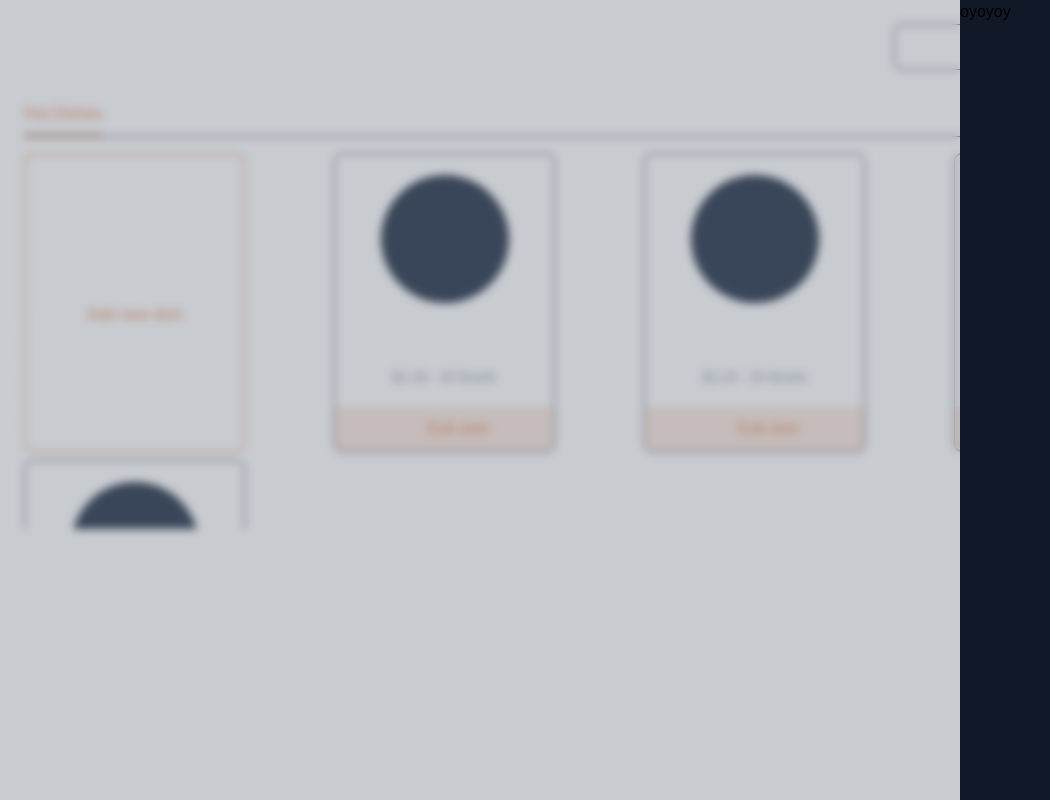
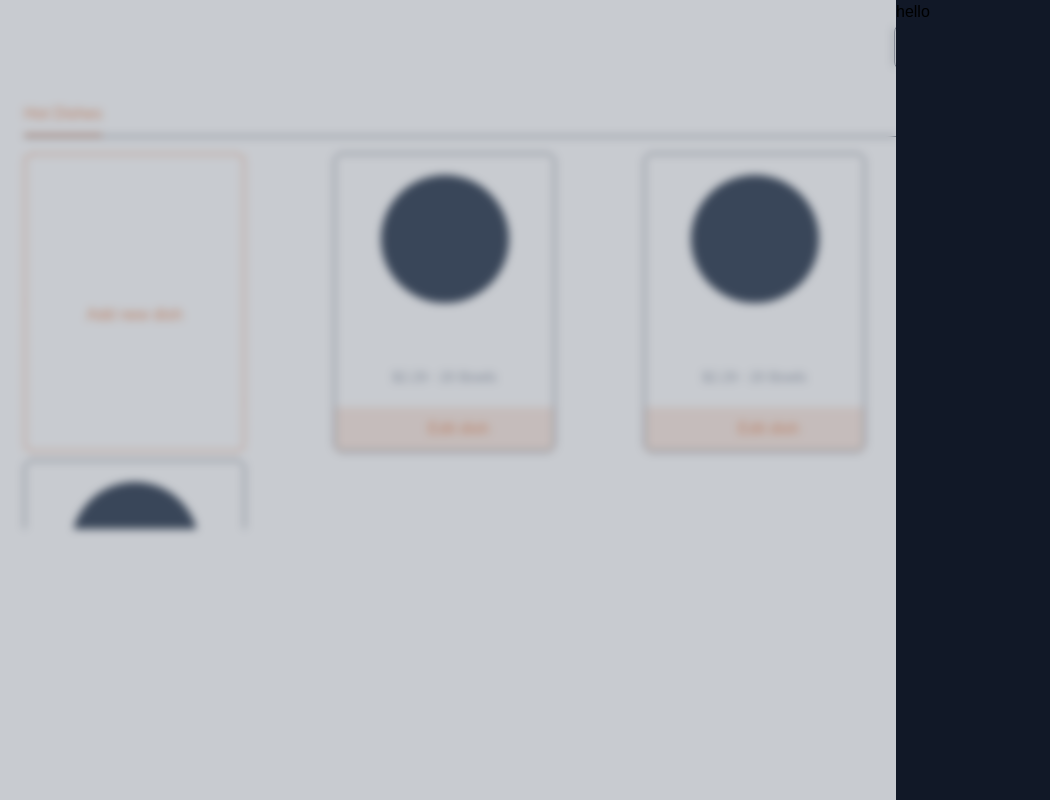
Before and after one commit to dantehduran/restaurant-pos, a Nuxt app: page /settings/products in a window 1280 px wide. Both pictures are taken after a click on the button "New Dish". Shown: the whole page, without its empty margins (0-1050 px from the left). Built offline with nearby package versions, Linux system fonts and the light colour scheme; some icons are missing.

Commit message:
backdrop component

```diff
--- a/components/Backdrop.vue
+++ b/components/Backdrop.vue
@@ -1,16 +1,16 @@
 <template>
-	<div class="w-full min-h-full absolute top-0 left-0 flex" v-if="active">
+	<div class="fixed inset-0 overflow-hidden z-20" v-if="active">
 		<div
-			class="backdrop-blur-sm bg-gray-600/30 flex-1 min-h-full"
-			@click="changeBackdrop"
+			class="backdrop-blur-sm bg-gray-600/30 absolute inset-0 z-40"
+			@click="$emit('show')"
 		></div>
-		<slot />
+		<div class="relative z-50">
+			<slot />
+		</div>
 	</div>
 </template>
 <script setup lang="ts">
-const props = defineProps<{
-	changeBackdrop: () => void;
+defineProps<{
 	active: boolean;
 }>();
-const { active } = toRefs(props);
 </script>
--- a/pages/dashboard.vue
+++ b/pages/dashboard.vue
@@ -2,7 +2,10 @@
 	<div class="flex">
 		<div class="flex flex-col gap-6 p-4 flex-1">
 			<header>
-				<h1 class="text-3xl font-semibold leading-loose text-white">
+				<h1
+					class="text-3xl font-semibold leading-loose text-white"
+					@click="backdropStatus = true"
+				>
 					Dashboard
 				</h1>
 				<div class="text-gray-300">Friday 5 Aug, 2022</div>
@@ -16,3 +19,6 @@
 		</aside>
 	</div>
 </template>
+<script setup lang="ts">
+const backdropStatus = ref(false);
+</script>
--- a/pages/settings/products.vue
+++ b/pages/settings/products.vue
@@ -48,13 +48,12 @@
 			<DishCard />
 		</div>
 		<Backdrop
-			:active="backdropStatus"
-			:change-backdrop="() => (backdropStatus = false)"
-			@wheel.prevent
-			@touchmove.prevent
-			@scroll.prevent
+			:active.sync="backdropStatus"
+			@show="() => (backdropStatus = false)"
 		>
-			<div class="w-1/4 bg-gray-900 min-h-screen">oyoyoy</div>
+			<div class="absolute top-0 right-0">
+				<div class="w-96 bg-gray-900 min-h-screen">hello</div>
+			</div>
 		</Backdrop>
 	</div>
 </template>
```
